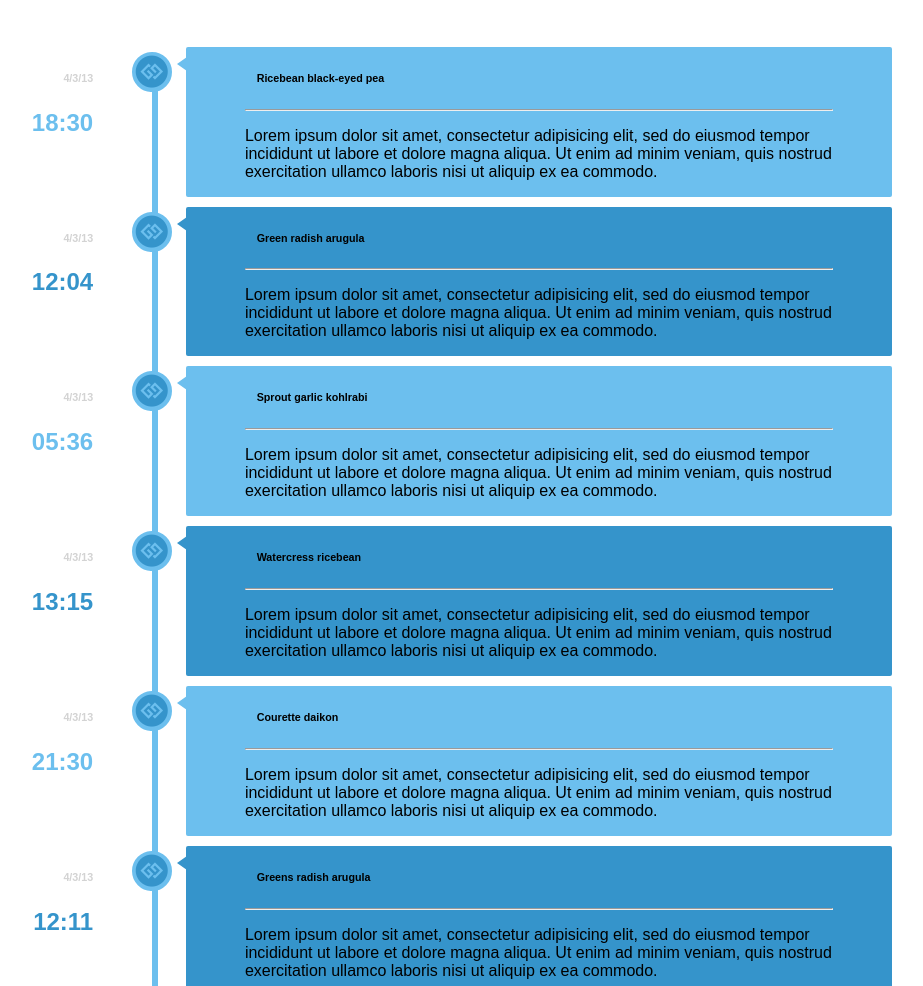
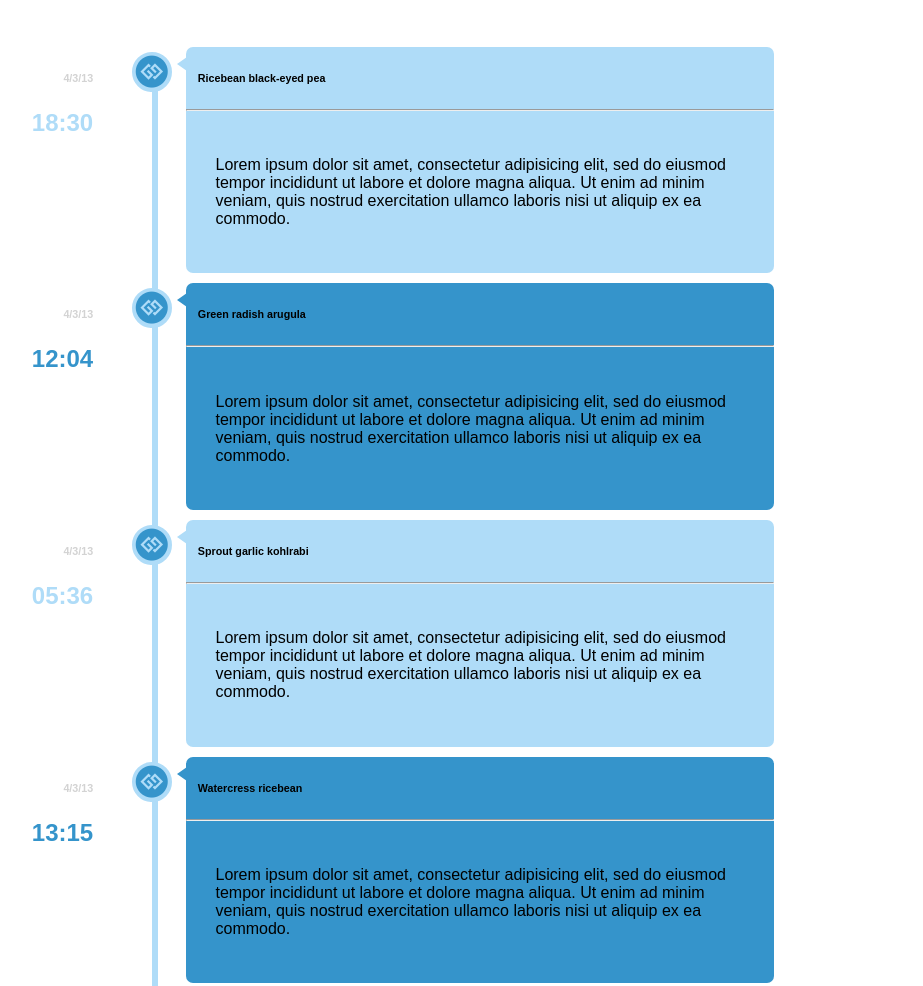
Before and after one commit to Shalmalidp/RWD-timeline, a plain HTML site: page app/index.html in a window 1280 px wide. Shown: the top 986 px of the page, without its empty margins (105-1028 px from the left). Drawn offline with Linux system fonts and the light colour scheme.

Commit message:
final submit full sceen

```diff
--- a/app/index.html
+++ b/app/index.html
@@ -2,6 +2,7 @@
 <html>
   <head>
     <meta charset="utf-8">
+    <meta name="viewport" content="width=device-width, initial-scale=1.0">
     <title>RWD Timeline</title>
     <link rel="stylesheet" href="css/normalize.css">
     <link rel="stylesheet" href="https://maxcdn.bootstrapcdn.com/font-awesome/4.6.1/css/font-awesome.min.css">
--- a/src/sass/main.scss
+++ b/src/sass/main.scss
@@ -1,7 +1,8 @@
-$lightblue : #6CBFEE;
+$lightblue : #AFDCF8;
 $darkblue :#3594CB;
 
 
+// @media screen and(min-width:500px) and(max-width:1024px){
 
   .container{
   width: 95%;
@@ -12,7 +13,7 @@ $darkblue :#3594CB;
   .line{
     width:4px;
     margin-top: 20px;
-  height:1090px;
+    height:1620px;
     display: inline-block;
     border:1px solid $lightblue;
     border-radius:2px;
@@ -29,8 +30,6 @@ ul li{
     display: inline-block;
     width :100%;
     list-style: none;
-  //vertical-align: top;
-
   }
   .date{
     color:lightgrey;
@@ -72,13 +71,15 @@ ul li{
 
 .content{
   position:relative;
-  border-radius:2px;
+  border-radius:7px;
   background-color:$lightblue;
   width:50%;
-  //border:1px solid blue;
   margin:5px 0;
   display:inline-block;
-  padding: 0 5%;
+  //padding:5%;
+  p{
+    padding:5%;
+  }
 
      .arrow{
       position: absolute;
@@ -98,18 +99,17 @@ ul li{
 
 }
 
-
-
-
 .content1{
   position:relative;
-  border-radius:2px;
+  border-radius:7px;
   background-color:$darkblue;
   width:50%;
-  //border:1px solid blue;
   margin:5px 0;
   display:inline-block;
-  padding: 0 5%;
+  //padding:5%;
+  p{
+    padding:5%;
+  }
 
      .arrow{
       position: absolute;
@@ -126,8 +126,5 @@ ul li{
   h6{
     padding-left:2%;
   }
-  // p{
-  //   padding: 0 3%;
-  // }
 
 }
```
Also changed, not shown: app/css/main.css, 1 other file. Lines whose indentation alone changed are shown as unchanged.
